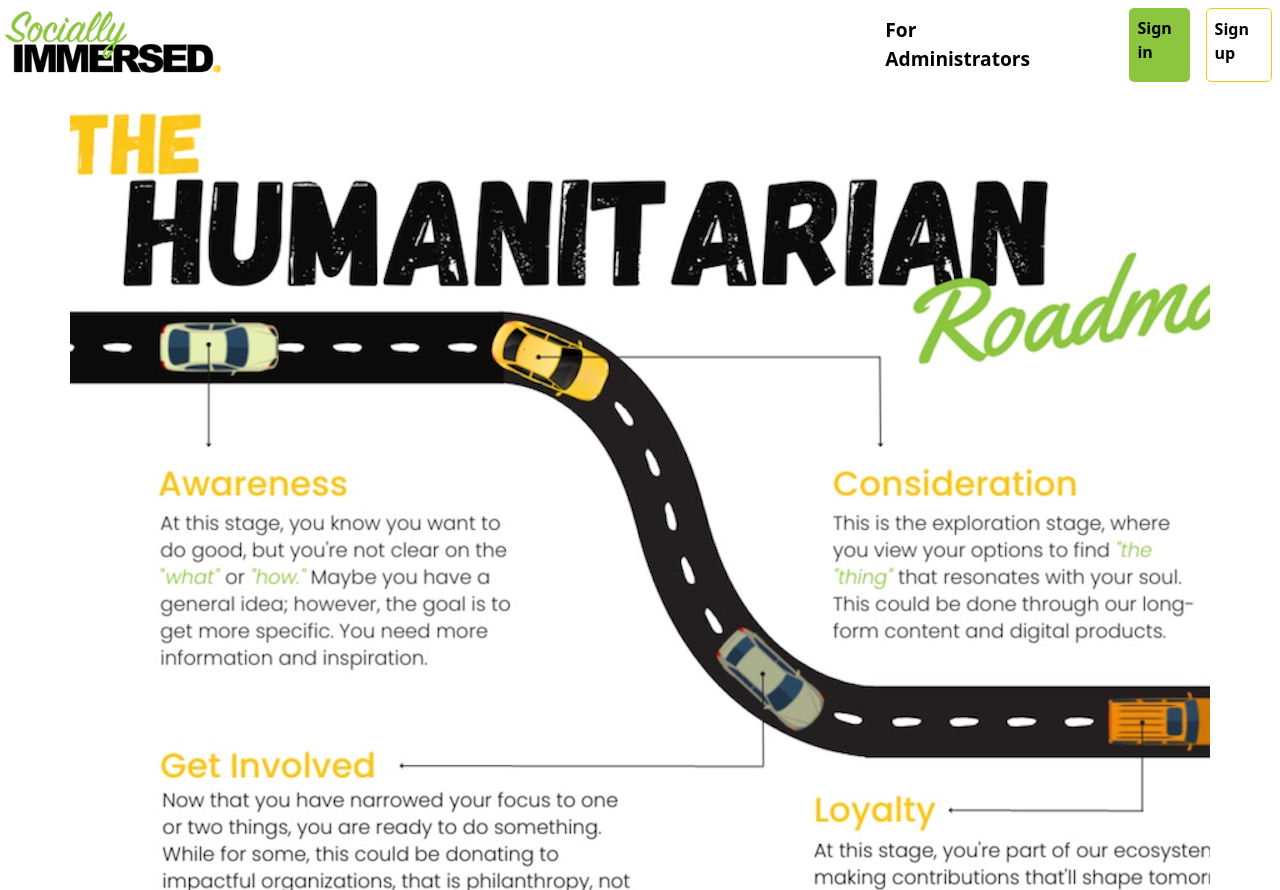
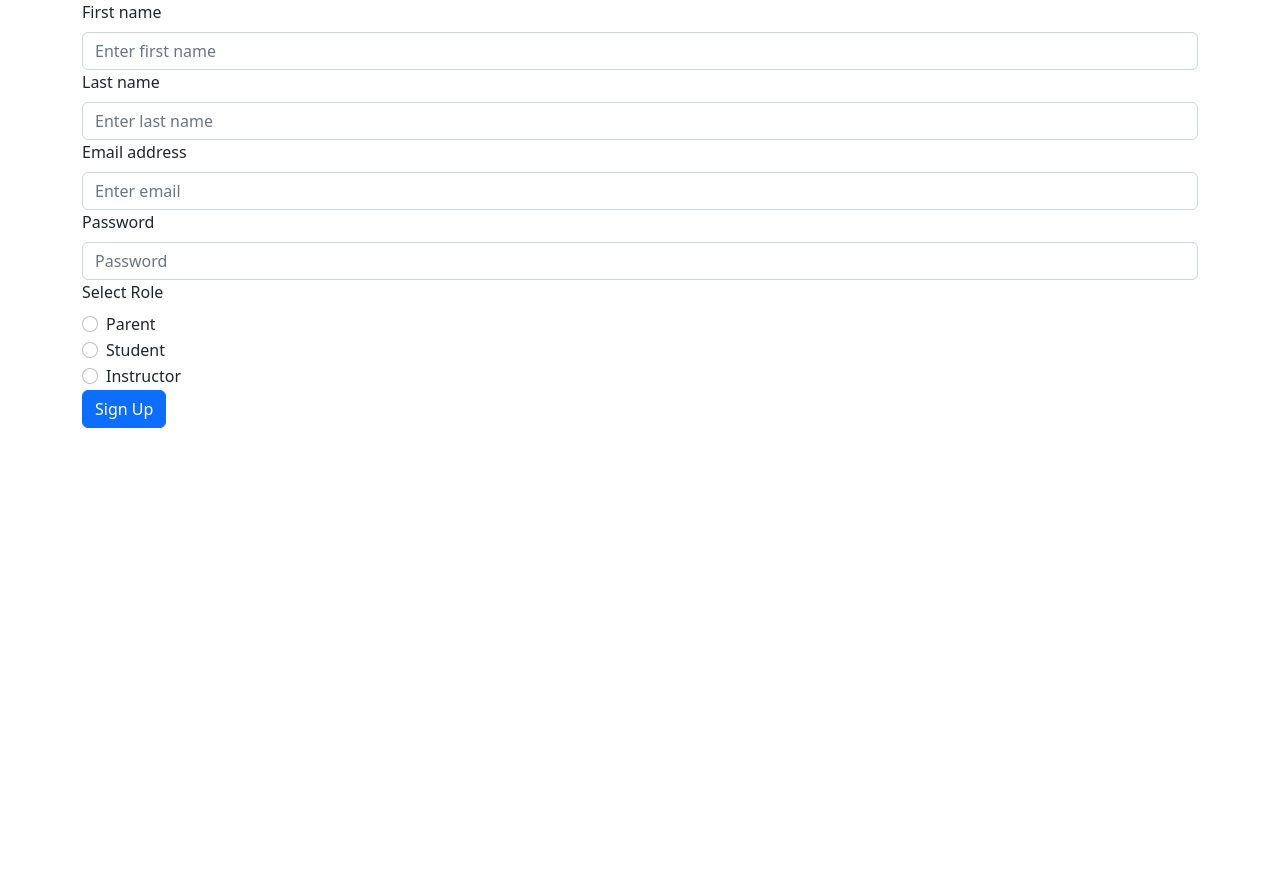
Before and after one commit to JAbsolu/Website-Hackaton-challenge, a React (Create React App) app: page /signup in a window 1280 px wide. After the commit the page ends 800 px from the top, so only its background shows below. Built offline with nearby package versions, Linux system fonts and the light colour scheme.

Commit message:
updates routes in signup page

```diff
--- a/src/App.js
+++ b/src/App.js
@@ -8,15 +8,12 @@ import Dashboard from './dashboard/dashboard';
 
 const App = () => {
   return (
-    // <Routes>
-    //   <Route path="/" element={<Home />} />
-    //   <Route path="/dashboard" element={<Dashboard />} />
-    //   <Route path="/signin" element={<Signin />} />
-    //   <Route path="/signup" element={<SignUp />} />
-    // </Routes>
-    <div>
-      <Home/>
-    </div>
+    <Routes>
+      <Route path="/" element={<Home />} />
+      <Route path="/dashboard" element={<Dashboard />} />
+      <Route path="/signin" element={<Signin />} />
+      <Route path="/signup" element={<SignUp />} />
+    </Routes>
   )
 };
 
--- a/src/index.js
+++ b/src/index.js
@@ -3,12 +3,14 @@ import ReactDOM from 'react-dom/client';
 import './index.css';
 import App from './App';
 import reportWebVitals from './reportWebVitals';
-
+import { BrowserRouter } from 'react-router-dom';
 const root = ReactDOM.createRoot(document.getElementById('root'));
 root.render(
-  <React.StrictMode>
-    <App />
-  </React.StrictMode>
+  <BrowserRouter>
+    <React.StrictMode>
+      <App />
+    </React.StrictMode>
+  </BrowserRouter>
 );
 
 // If you want to start measuring performance in your app, pass a function
--- a/src/signup/components/signup/form.js
+++ b/src/signup/components/signup/form.js
@@ -15,6 +15,16 @@ const SignUpForm = () => {
 
   return (
     <Form onSubmit={handleSubmit}>
+      <Form.Group controlId="formFirstName">
+        <Form.Label>First name</Form.Label>
+        <Form.Control type="text" placeholder="Enter first name" />
+      </Form.Group>
+
+      <Form.Group controlId="formLastName">
+        <Form.Label>Last name</Form.Label>
+        <Form.Control type="text" placeholder="Enter last name" />
+      </Form.Group>
+
       <Form.Group controlId="formBasicEmail">
         <Form.Label>Email address</Form.Label>
         <Form.Control type="email" placeholder="Enter email" />
```
